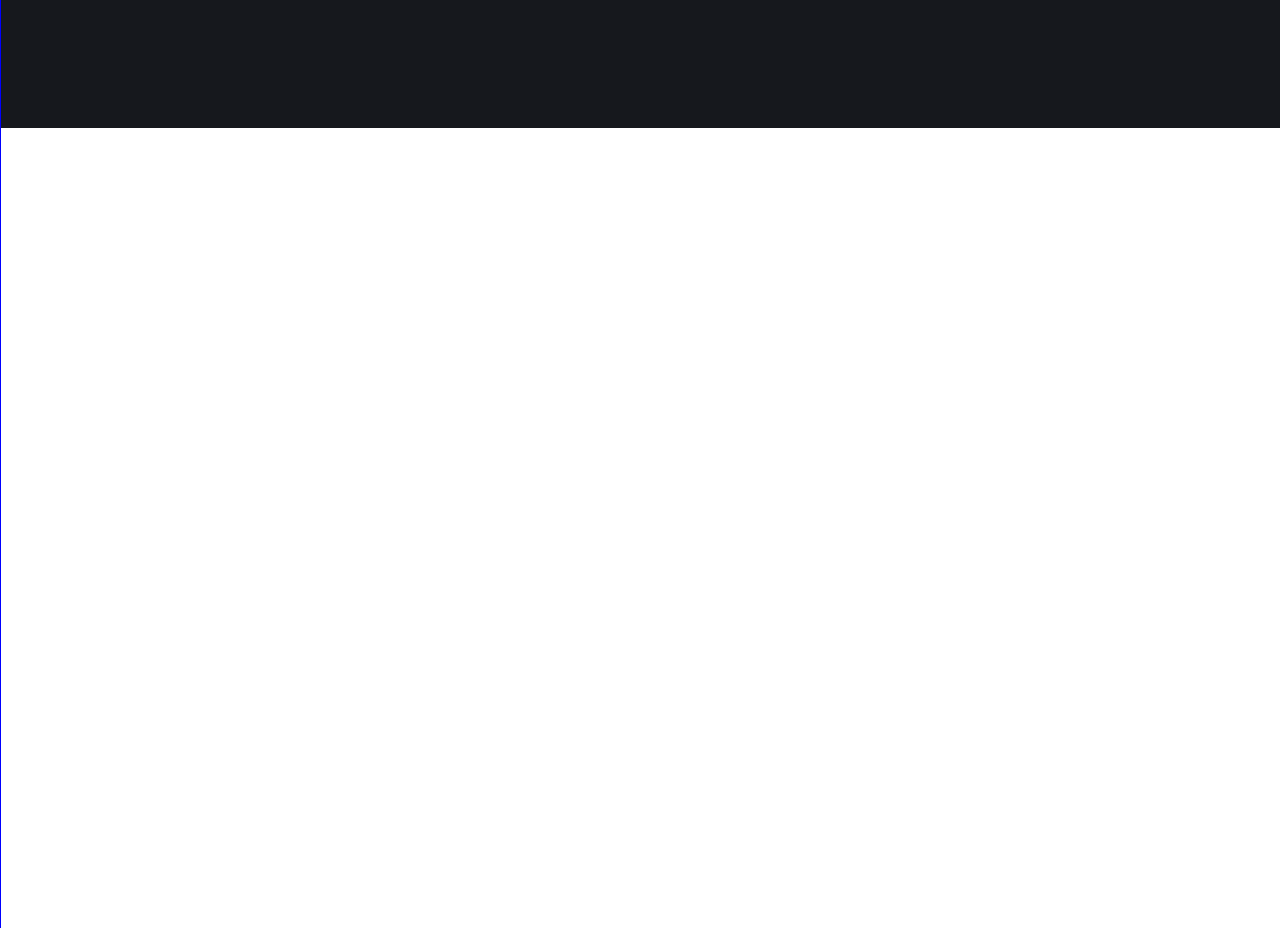
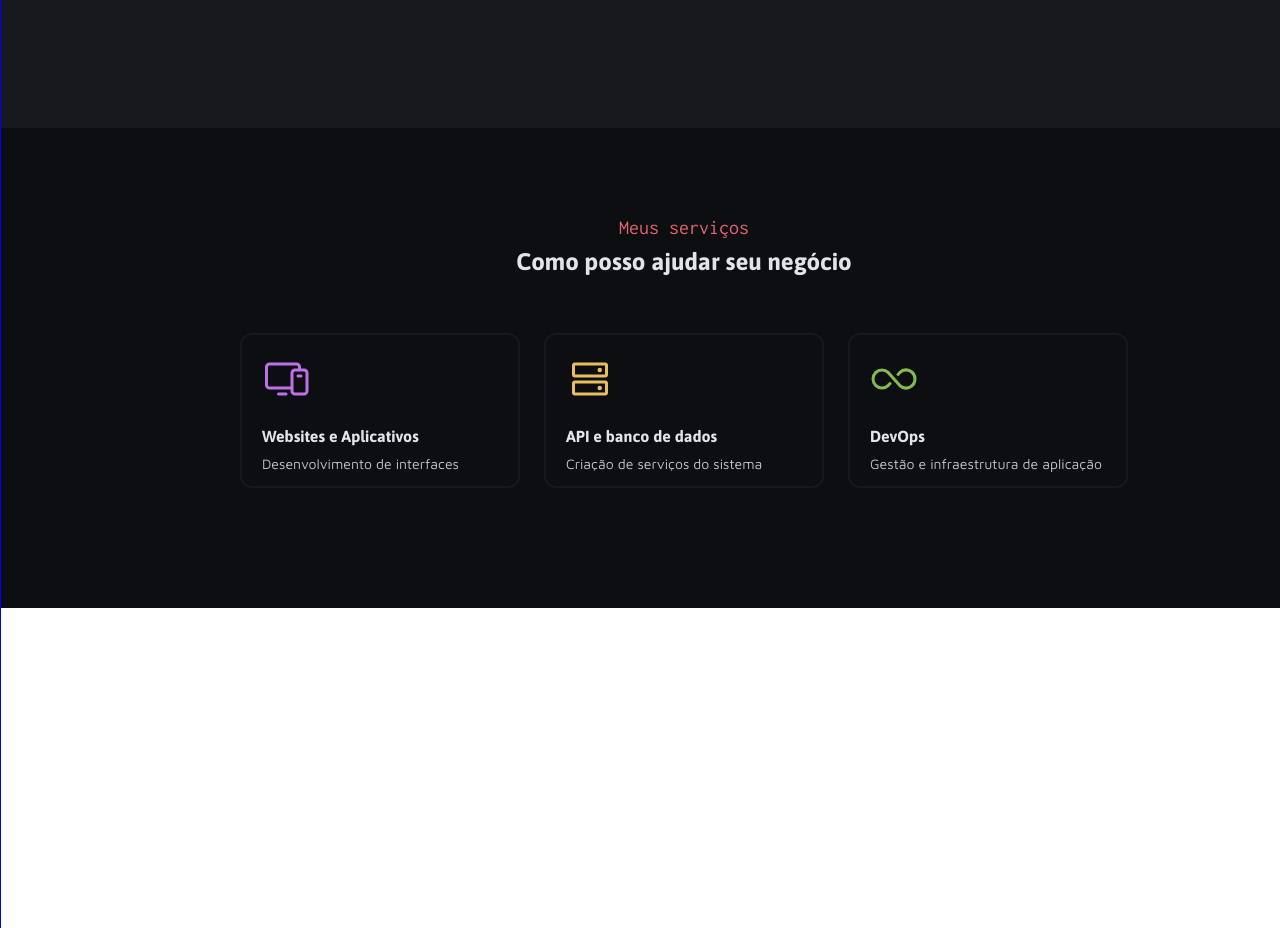
Before and after one commit to henrillysm/Portf-lio-Dev, a plain HTML site: page index.html in a window 1280 px wide. Shown: the part 1540-2468 px from the top of the page. Drawn offline with Linux system fonts and the light colour scheme; a web font is replaced by a local one.

Commit message:
Parte de serviços e novos ícones

```diff
--- a/index.html
+++ b/index.html
@@ -74,7 +74,7 @@
         <div class="header2">
             <p class="subtitle">Meu trabalho</p>
             <p class="title-md">Veja os projetos em destaque</p>
-    </div>
+        </div>
         <div class="grid">
             <section class="card">
                 <img src="/styles/images/Thumbnail_Project-01.png" alt="travelgram">
@@ -118,7 +118,36 @@
                     <p>Página com as principais informações para quem quer viajar para Busan</p>
                 </section>
             </section>
+        </div>
+    </div>
 
+    <div id="services">
+        <div class="header3">
+            <p>Meus serviços</p>
+            <p>Como posso ajudar seu negócio</p>
+        </div>
+        <div class="grid2">
+            <section class="card2">
+                <img src="/styles/icons_4/devices.svg" alt="devices">
+                <section class="header4">
+                    <p>Websites e Aplicativos</p>
+                    <p>Desenvolvimento de interfaces</p>
+                </section>
+            </section>
+            <section class="card2">
+                <img src="/styles/icons_4/hard-drives.svg" alt="hard drives">
+                <section class="header4">
+                    <p>API e banco de dados</p>
+                    <p>Criação de serviços do sistema</p>
+                </section>
+            </section>
+            <section class="card2">
+                <img src="/styles/icons_4/infinity.svg" alt="infinity">
+                <section class="header4">
+                    <p>DevOps</p>
+                    <p>Gestão e infraestrutura de aplicação</p>
+                </section>
+            </section>
         </div>
     </div>
 
--- a/styles/perfil1.css
+++ b/styles/perfil1.css
@@ -259,3 +259,96 @@
 
 
 /*SERVIÇOS*/
+
+
+#services {
+    /* border: 1px solid red; */
+
+    display: flex;
+    background-color: var(--base-gray1);
+    flex-direction: column;
+    width: 1366px;
+    height: 480px;
+    gap: 56px;
+    align-items: center;
+    padding-block: 88px 120px;
+
+    & .header3 {
+        /* border: 1px solid red; */
+
+        display: flex;
+        flex-direction: column;
+        align-items: center;
+        gap: 8px;
+        width: 355px;
+        height: 61px;
+
+    }
+
+    & .header3 p:nth-child(1) {
+        font: var(--subtitle);
+        color: var(--color-red);
+        height: 24px;
+
+    }
+    & .header3 p:nth-child(2) {
+        font: var(--title-md);
+        color: var(--base-gray6);
+        height: 29px;
+    }
+
+}
+
+.grid2 {
+    /* border: 1px solid red; */
+
+    display: grid;
+    grid-template-columns: repeat(3, 1fr);
+    width: 888px;
+    height: 155px;
+    gap: 24px;
+
+    & .card2 {
+        border: 2px solid var(--base-gray2);
+
+        width: 280px;
+        height: 155px;
+        padding-inline: 20px;
+        padding-top: 20px;
+        border-radius: 12px;
+    }
+
+    & .card2 img {
+        width: 48px;
+        height: 48px;
+    }
+
+    & .header4{
+
+        display: flex;
+        flex-direction: column;
+        width: 240px;
+        height: 47px;
+        gap: 8px;
+        padding-top: 20px;
+
+    }
+
+
+    & .header4 p:nth-child(1) {
+        font: var(--title-sm);
+        color: var(--base-gray6);
+        height: 19px;
+    }
+
+    & .header4 p:nth-child(2) {
+        font: var(--text-sm);
+        color: var(--base-gray5);
+        height: 20px;
+    }
+}
+
+
+.card2:hover {
+    border: 1.5px solid var(--base-gray4);
+}
```
Also changed, not shown: styles/icons_4/devices.svg (added), styles/icons_4/hard-drives.svg (added), styles/icons_4/infinity.svg (added).
